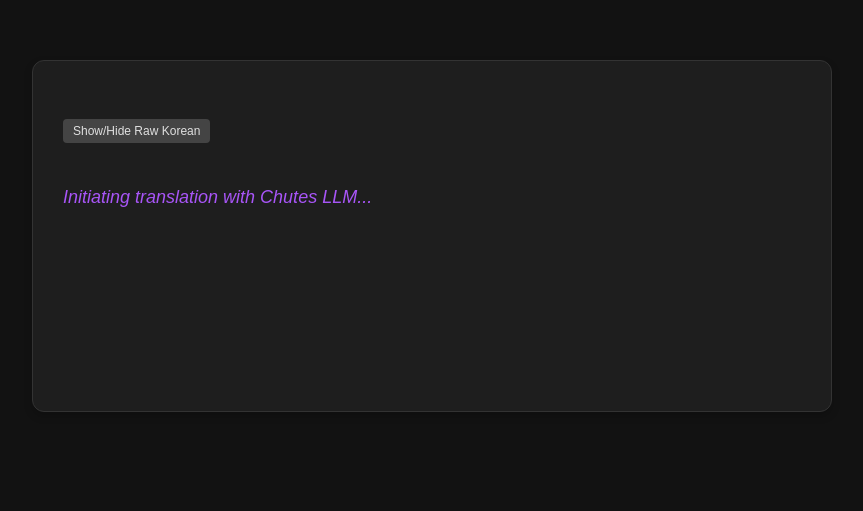
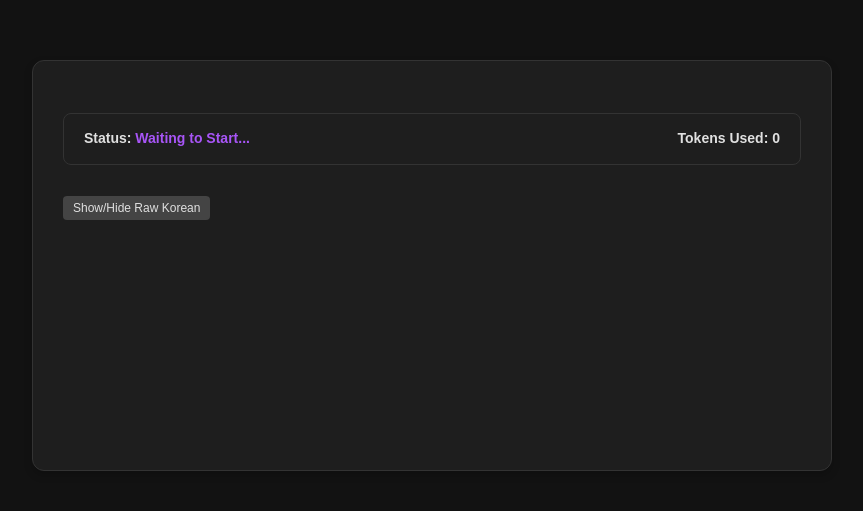
Before and after one commit to TK1612/SaintMTLweb, a Python web app: template templates/reader.html in a window 1280 px wide. Shown: the part 58-569 px from the top of the page, without its empty margins (208-1071 px from the left). Run offline with Jinja, Linux system fonts and the light colour scheme; the template is opened without the code that fills it, so the values that code supplies are empty.

Commit message:
Update reader.html

```diff
--- a/templates/reader.html
+++ b/templates/reader.html
@@ -24,7 +24,30 @@
         font-size: 18px;
         line-height: 1.8;
         padding: 30px;
-        margin-bottom: 100px; /* Space for the bottom toolbar */
+        margin-bottom: 100px;
+    }
+
+    /* Make images responsive */
+    .reader-container img {
+        max-width: 100%;
+        height: auto;
+        border-radius: 8px;
+        margin: 15px 0;
+    }
+
+    /* Status Box Styling */
+    .status-box {
+        background-color: var(--box-bg);
+        border: 1px solid var(--border-color);
+        padding: 12px 20px;
+        border-radius: 8px;
+        margin-bottom: 25px;
+        display: flex;
+        justify-content: space-between;
+        align-items: center;
+        font-size: 14px;
+        font-weight: bold;
+        transition: all 0.3s ease;
     }
 
     .raw-text {
@@ -34,7 +57,7 @@
         padding: 15px;
         background-color: rgba(0,0,0,0.2);
         border-radius: 8px;
-        display: none; /* Hidden by default, can be toggled */
+        display: none;
     }
 
     body.light-theme .raw-text {
@@ -42,7 +65,7 @@
         color: #555;
     }
 
-    /* Bottom Navigation Toolbar (from your screenshot) */
+    /* Bottom Navigation Toolbar */
     .bottom-toolbar {
         position: fixed;
         bottom: 0;
@@ -58,24 +81,11 @@
         box-shadow: 0 -4px 10px rgba(0,0,0,0.3);
     }
 
-    .nav-group {
-        display: flex;
-        gap: 15px;
-        align-items: center;
-    }
+    .nav-group { display: flex; gap: 15px; align-items: center; }
 
-    .chapter-info {
-        text-align: center;
-        display: flex;
-        flex-direction: column;
-    }
+    .chapter-info { text-align: center; display: flex; flex-direction: column; }
 
-    .chapter-info .subtext {
-        color: #aaa;
-        font-size: 12px;
-        text-transform: uppercase;
-        letter-spacing: 1px;
-    }
+    .chapter-info .subtext { color: #aaa; font-size: 12px; text-transform: uppercase; letter-spacing: 1px; }
 
     .circle-btn {
         width: 45px;
@@ -93,38 +103,34 @@
         transition: 0.2s;
     }
 
-    .circle-btn:hover {
-        background-color: #3a3a3a;
-    }
+    .circle-btn:hover { background-color: #3a3a3a; }
 
-    .circle-btn.disabled {
-        opacity: 0.3;
-        cursor: not-allowed;
-        pointer-events: none;
-    }
+    .circle-btn.disabled { opacity: 0.3; cursor: not-allowed; pointer-events: none; }
 
-    /* Mobile adjustments */
     @media (max-width: 768px) {
         .bottom-toolbar { padding: 10px 15px; }
         .circle-btn { width: 35px; height: 35px; font-size: 16px; }
         .chapter-info { font-size: 14px; }
+        .status-box { flex-direction: column; gap: 10px; text-align: center; }
     }
 </style>
 
 <div class="box reader-container">
     <h2>{{ chapter.chapter_title }}</h2>
 
+    <div id="statusBox" class="status-box">
+        <div>Status: <span id="statusText" style="color: #a855f7;">Waiting to Start...</span></div>
+        <div>Tokens Used: <span id="tokenCount">0</span></div>
+    </div>
+
     <div id="rawContent" style="display: none;">
         {{ chapter.content | safe }}
     </div>
 
     <button onclick="toggleRaw()" class="btn-secondary" style="margin-bottom: 20px; font-size: 12px; padding: 5px 10px;">Show/Hide Raw Korean</button>
-
     <div id="rawDisplay" class="raw-text"></div>
 
-    <div id="translationOutput" style="min-height: 200px;">
-        <p style="color: #a855f7; font-style: italic;">Initiating translation with Chutes LLM...</p>
-    </div>
+    <div id="translationOutput" style="min-height: 200px;"></div>
 </div>
 
 <div class="bottom-toolbar">
@@ -142,7 +148,6 @@
 
     <div class="nav-group">
         <button id="retranslateBtn" class="circle-btn" title="Retranslate">↻</button>
-
         <button id="themeToggleBtn" class="circle-btn" title="Toggle Light/Dark Mode">☽</button>
 
         <a href="{% if chapter.chapter_number < total %}{{ url_for('read', book_id=book.id, chapter_num=chapter.chapter_number + 1) }}{% else %}#{% endif %}"
@@ -151,11 +156,9 @@
 </div>
 
 <script>
-    // 1. Clean up those messy <br /> tags from the raw text
     const rawContentDiv = document.getElementById('rawContent');
     const rawDisplayDiv = document.getElementById('rawDisplay');
 
-    // Replace literal <br /> text with actual line breaks for the raw view
     let cleanedRawText = rawContentDiv.innerHTML.replace(/&lt;br\s*\/&gt;|<br\s*\/?>/gi, '<br><br>');
     rawDisplayDiv.innerHTML = cleanedRawText;
 
@@ -163,13 +166,10 @@
         rawDisplayDiv.style.display = (rawDisplayDiv.style.display === 'none') ? 'block' : 'none';
     }
 
-    // 2. Light / Dark Mode Toggle Logic
     const themeBtn = document.getElementById('themeToggleBtn');
-
-    // Check local storage so it remembers your choice between pages!
     if (localStorage.getItem('theme') === 'light') {
         document.body.classList.add('light-theme');
-        themeBtn.innerText = '☀'; // Sun icon for light mode
+        themeBtn.innerText = '☀';
     }
 
     themeBtn.addEventListener('click', () => {
@@ -183,16 +183,31 @@
         }
     });
 
-    // 3. The Chutes API Streaming Logic
     const translationOutput = document.getElementById('translationOutput');
     const retranslateBtn = document.getElementById('retranslateBtn');
+
+    // Status Box Elements
+    const statusBox = document.getElementById('statusBox');
+    const statusText = document.getElementById('statusText');
+    const tokenCount = document.getElementById('tokenCount');
+
     let isTranslating = false;
 
     async function startTranslation() {
         if (isTranslating) return;
         isTranslating = true;
         retranslateBtn.classList.add('disabled');
-        translationOutput.innerHTML = '<p style="color: #a855f7; font-style: italic;">Translating...</p>';
+
+        // Reset Status Box
+        statusBox.style.backgroundColor = 'var(--box-bg)';
+        statusBox.style.borderColor = 'var(--border-color)';
+        statusText.style.color = '#a855f7'; // Purple for active
+        statusText.innerText = 'Translating...';
+        tokenCount.innerText = '0';
+
+        // Use a buffer string so we don't break HTML tags by inserting them piece-by-piece
+        let fullTranslationText = "";
+        translationOutput.innerHTML = "";
 
         try {
             const response = await fetch("{{ url_for('translate_stream') }}", {
@@ -204,7 +219,6 @@
             const reader = response.body.getReader();
             const decoder = new TextDecoder('utf-8');
             let done = false;
-            translationOutput.innerHTML = "";
 
             while (!done) {
                 const { value, done: doneReading } = await reader.read();
@@ -218,11 +232,25 @@
                         if (dataStr) {
                             try {
                                 const data = JSON.parse(dataStr);
+
+                                // Buffer the text and update safely to prevent broken DOM tags
                                 if (data.text) {
-                                    // Smoothly render the text as it streams in, converting \n to <br>
-                                    const formattedText = data.text.replace(/\n/g, '<br>');
-                                    translationOutput.innerHTML += formattedText;
+                                    fullTranslationText += data.text;
+                                    translationOutput.innerHTML = fullTranslationText;
                                 }
+
+                                // Update Status and Tokens dynamically
+                                if (data.tokens) tokenCount.innerText = data.tokens;
+                                if (data.status) {
+                                    statusText.innerText = data.status;
+                                    if (data.status === 'Completed') {
+                                        // Turn the box green!
+                                        statusBox.style.backgroundColor = 'rgba(74, 222, 128, 0.1)';
+                                        statusBox.style.borderColor = '#4ade80';
+                                        statusText.style.color = '#4ade80';
+                                    }
+                                }
+
                                 if (data.error) {
                                     translationOutput.innerHTML += `<br><br><span style="color:#f87171">Error: ${data.error}</span>`;
                                 }
@@ -234,6 +262,8 @@
                 }
             }
         } catch (error) {
+            statusText.innerText = "Connection Failed";
+            statusText.style.color = '#f87171';
             translationOutput.innerHTML += `<br><br><span style="color:#f87171">Connection failed. Please refresh.</span>`;
         } finally {
             isTranslating = false;
@@ -241,10 +271,7 @@
         }
     }
 
-    // Auto-start translation when the page loads
     window.addEventListener('DOMContentLoaded', startTranslation);
-
-    // Allow manual re-translation
     retranslateBtn.addEventListener('click', startTranslation);
 </script>
 {% endblock %}
```
